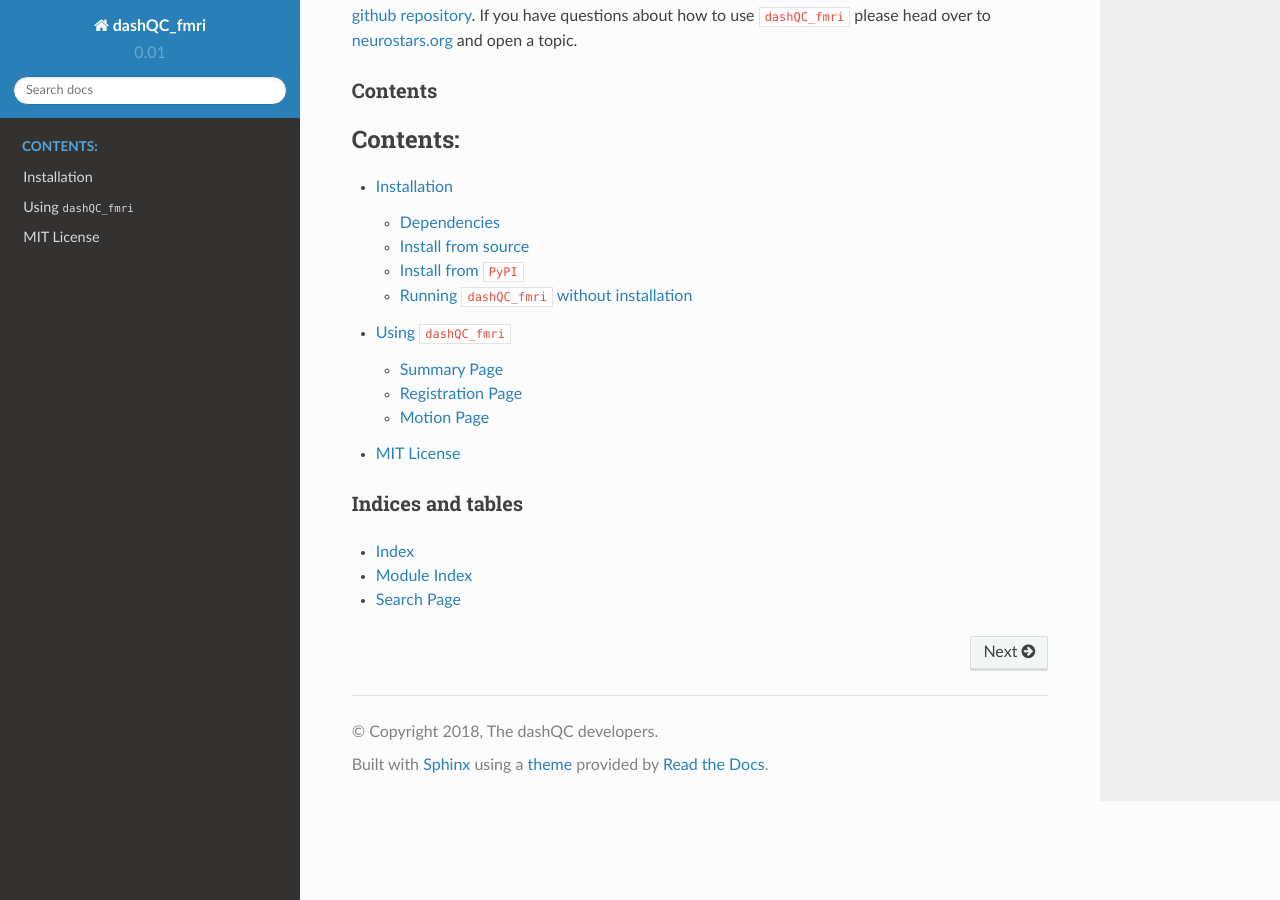
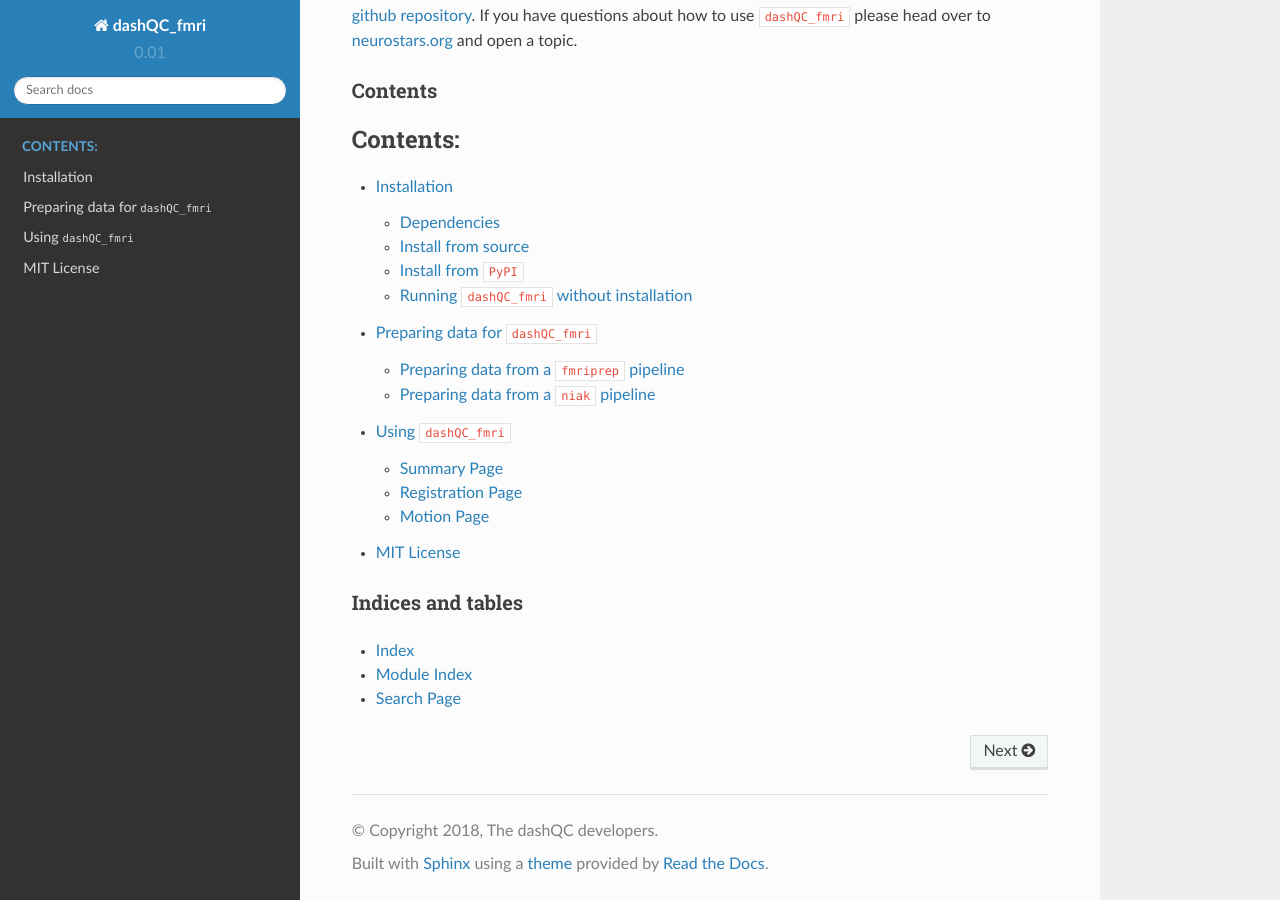
Before and after one commit to SIMEXP/dashQC_fmri, a Sphinx documentation site: the page built from docs/source/index.rst, in a window 1280 px wide and 900 px high, scrolled down 1070 px. Built offline with Sphinx 7.4.7 and the Read the Docs theme 2.0.0, drawn with Linux system fonts in a browser that asks for light colours; pages that are not in the unit, such as notebooks, are missing from menus; some of the changed lines change nothing that is shown.

Commit message:
Added instructions on how to run the generator modules

```diff
--- a/docs/source/conf.py
+++ b/docs/source/conf.py
@@ -41,6 +41,7 @@ release = 'alpha'
 extensions = [
     'sphinx.ext.coverage',
     'sphinx.ext.githubpages',
+    'sphinx.ext.autosectionlabel'
 ]
 
 # Add any paths that contain templates here, relative to this directory.
--- a/docs/source/index.rst
+++ b/docs/source/index.rst
@@ -13,6 +13,7 @@ Contents
    :caption: Contents:
 
    install
+   prepare
    usage
    known issues
    contribute
--- /dev/null
+++ b/docs/source/prepare.rst
@@ -0,0 +1,59 @@
+Preparing data for ``dashQC_fmri``
+==================================
+
+To run ``dashQC_fmri`` on your own preprocessed data from
+`fmriprep <https://fmriprep.readthedocs.io/en/stable/>`_ or
+`NIAK <http://niak.simexp-lab.org/>`_ you need to first run the corresponding
+data converter module. The converter modules are python scripts that reorganize
+the output data from ``fmriprep`` or ``NIAK`` into the folder structure expected
+by ``dashQC_fmri``. They also pregenerate some of the larger visual
+representations so you can later run the dashboard without any lag. This process
+can take some time but only has to be performed once per preprocessed dataset.
+
+.. note:: Make sure that you have completed the :ref:`install:Installation`  of ``dashQC_fmri`` before you try to follow the steps in this section.
+
+Preparing data from a ``fmriprep`` pipeline
+-------------------------------------------
+
+.. note:: To generate the ``dashQC_fmri`` data for a ``fmriprep`` pipeline we currently need access to the unprocessed raw data folder on which ``fmriprep`` was run. Please make sure that this location is reachable before you run the converter.
+
+Let's assume the raw data folder that ``fmriprep`` was run on is located at
+:code:`/path/to/my/raw/data` and the output directory of your successfully
+completed `fmriprep`pipeline is located at :code:`/path/to/my/fmriprep/output/`.
+To generate your ``dashQC_fmri`` report at :code:`/path/to/my/dashQC_fmri/report`
+you would then run
+
+    python -m dashQC_fmri.fmriprep_report /path/to/my/fmriprep/output/ /path/to/my/dashQC_fmri/report /path/to/my/raw/data
+
+Once the process has completed, navigate to :code:`/path/to/my/dashQC_fmri/report`
+e.g.:
+
+    cd /path/to/my/dashQC_fmri/report
+
+find the :code:`index.html` file and open it in a browser (e.g. on Unix):
+
+    sensible-browser index.html
+
+This will open the ``dashQC_fmri`` dashboard you have just generated.
+
+
+Preparing data from a ``niak`` pipeline
+---------------------------------------
+
+Let's assume the output directory of your successfully
+completed `NIAK` pipeline is located at :code:`/path/to/my/niak/output/`.
+To generate your ``dashQC_fmri`` report at :code:`/path/to/my/dashQC_fmri/report`
+you would then run
+
+    python -m dashQC_fmri.niak_report /path/to/my/niak/output/ /path/to/my/dashQC_fmri/report /path/to/my/raw/data
+
+Once the process has completed, navigate to :code:`/path/to/my/dashQC_fmri/report`
+e.g.:
+
+    cd /path/to/my/dashQC_fmri/report
+
+find the :code:`index.html` file and open it in a browser (e.g. on Unix):
+
+    sensible-browser index.html
+
+This will open the ``dashQC_fmri`` dashboard you have just generated.
```
